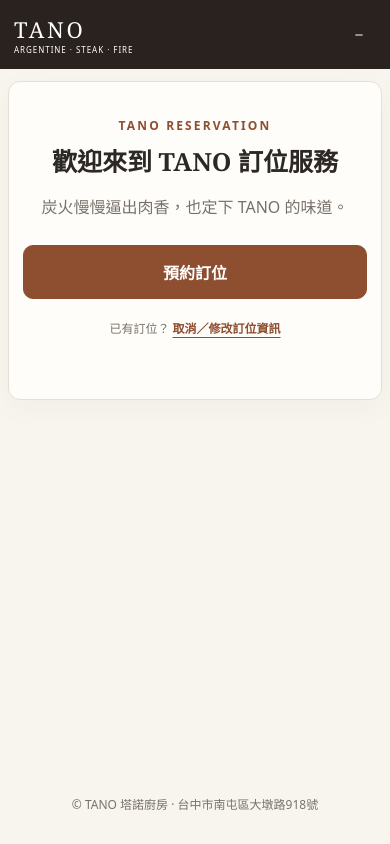
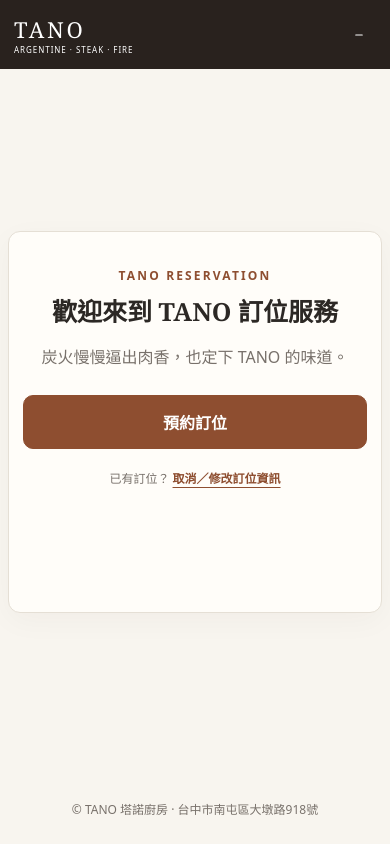
Before and after one commit to eforeli/tanoreservation, a Next.js app: page /reserve in a window 390 px wide. Built offline with nearby package versions, Linux system fonts and the light colour scheme.

Commit message:
Center the mobile reservation landing page button

```diff
--- a/app/reserve/page.tsx
+++ b/app/reserve/page.tsx
@@ -1,8 +1,10 @@
 import Link from 'next/link';
 export default function Page(){return <section className="panel narrow booking-entry">
- <div className="eyebrow">TANO RESERVATION</div>
- <h1>歡迎來到 TANO 訂位服務</h1>
- <p className="muted">炭火慢慢逼出肉香，也定下 TANO 的味道。</p>
+ <div className="booking-entry-intro">
+  <div className="eyebrow">TANO RESERVATION</div>
+  <h1>歡迎來到 TANO 訂位服務</h1>
+  <p className="muted">炭火慢慢逼出肉香，也定下 TANO 的味道。</p>
+ </div>
  <Link href="/reserve/new" className="booking-link-primary">預約訂位</Link>
  <p className="muted small">已有訂位？ <Link className="booking-text-link" href="/reserve/manage">取消／修改訂位資訊</Link></p>
  </section>;}
--- a/app/style.css
+++ b/app/style.css
@@ -221,6 +221,28 @@ input[type="date"],input[type="time"]{width:100%;min-width:0;max-width:100%;-web
 .booking-modal h2{font-size:21px}
 @media(max-width:650px){.booking-entry{padding-top:35px;padding-bottom:35px}.booking-manage-actions{flex-direction:column;align-items:stretch}.booking-manage-actions button,.booking-manage-actions .booking-link-primary{flex:auto;width:100%}}
 
+@media (max-width: 650px) {
+  body:has(> main > .booking-entry) {
+    min-height: 100vh;
+    min-height: 100svh;
+    display: grid;
+    grid-template-rows: minmax(max-content, 1fr) auto minmax(max-content, 1fr);
+  }
+
+  body:has(> main > .booking-entry) > .topbar { align-self: start; }
+  body:has(> main > .booking-entry) > footer { align-self: end; }
+  main:has(> .booking-entry) { min-height: 0; }
+
+  .booking-entry {
+    display: grid;
+    grid-template-rows: 1fr auto 1fr;
+  }
+
+  .booking-entry-intro { align-self: end; }
+  .booking-entry > .booking-link-primary { margin-block: 0; }
+  .booking-entry > .small { margin: 20px 0 0; }
+}
+
 
 /* V1.8 reservation log */
 .reservation-log-filters{display:grid;grid-template-columns:repeat(5,minmax(130px,1fr));gap:12px;align-items:end;margin:20px 0}
```
